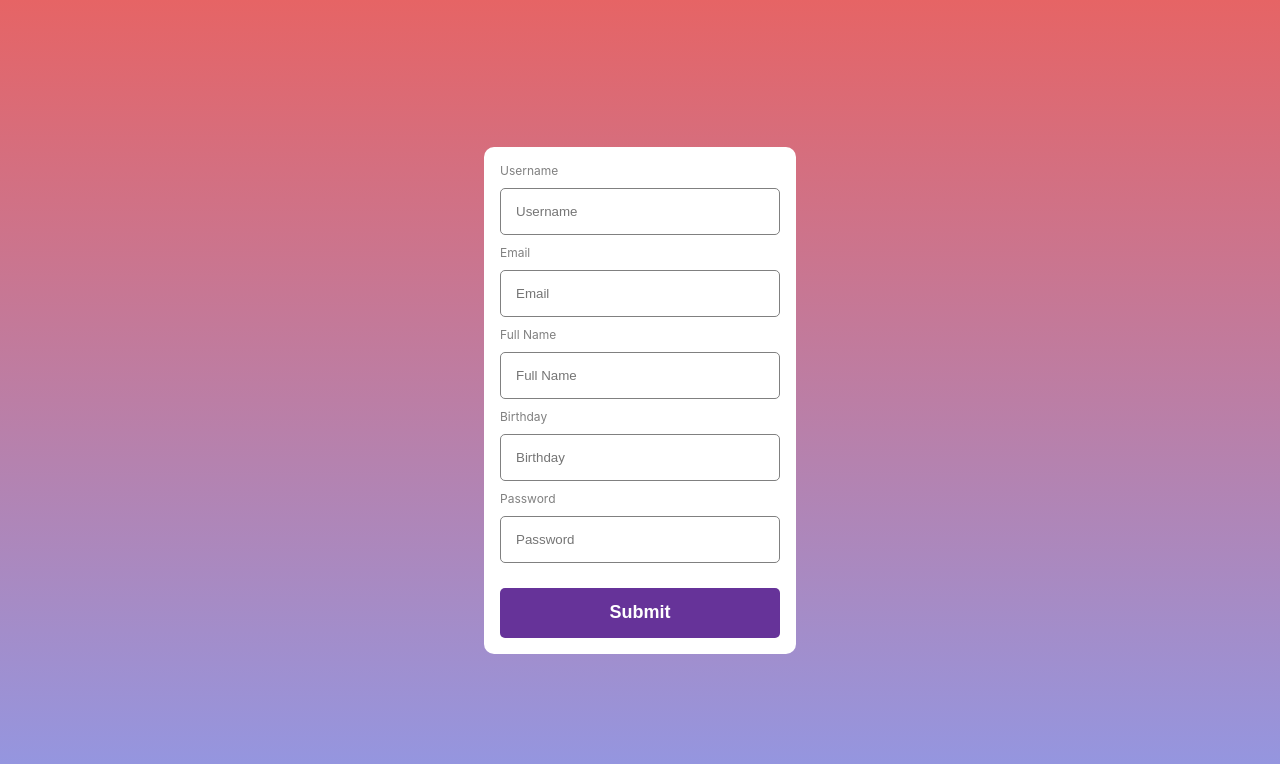
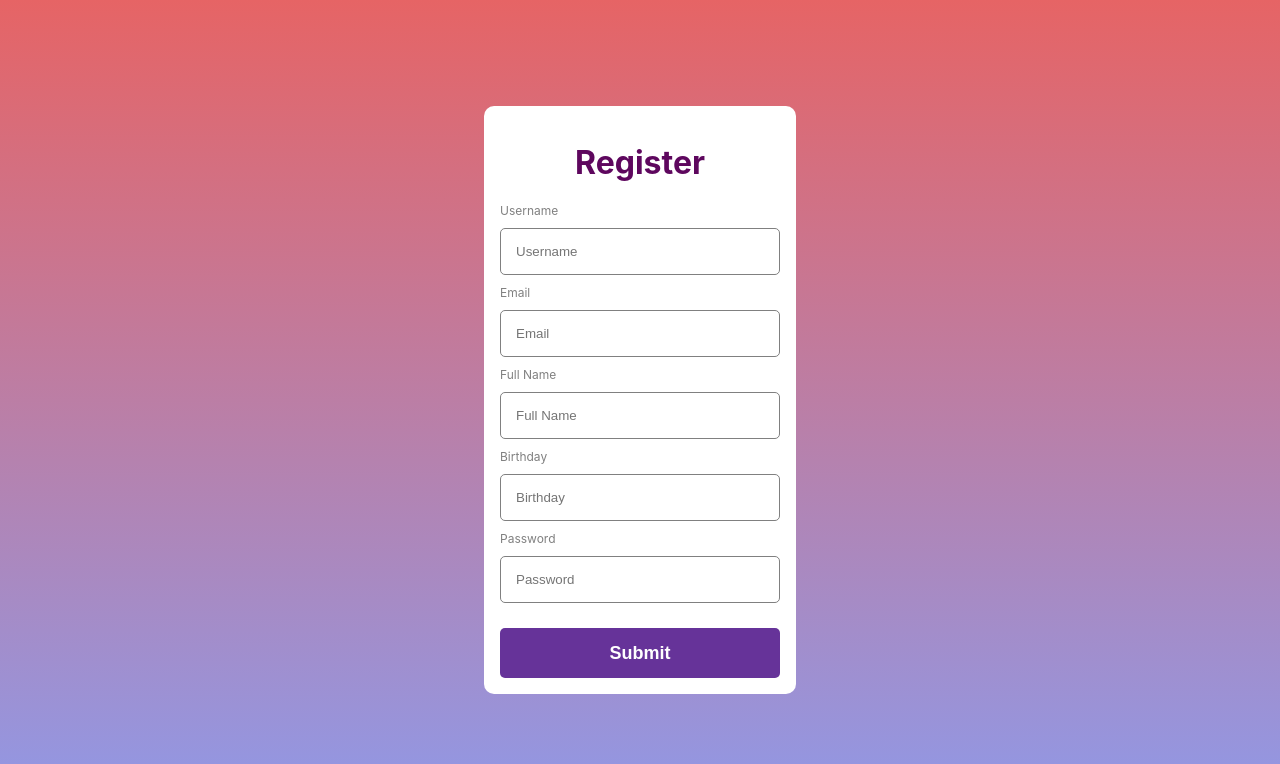
Before and after one commit to KearneyDevs/data-driven-forms, a React (Create React App) app: page / in a window 1280 px wide. Shown: the top 764 px of the page. Built offline with nearby package versions, Linux system fonts and the light colour scheme.

Commit message:
removed console.log and added a h1 element to the form

```diff
--- a/src/App.js
+++ b/src/App.js
@@ -58,10 +58,10 @@ function App() {
     setValues({ ...values, [e.target.name]: e.target.value });
   }
 
-  console.log(values);
   return (
     <div className="app">
       <form onSubmit={handleSubmit}>
+        <h1>Register</h1>
         {inputs.map((input) => (
           <FormInput
             key={input.id}
```
